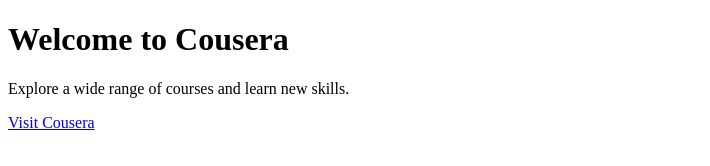
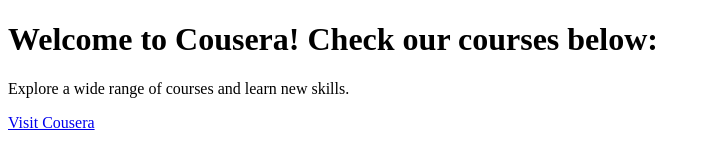
Before and after one commit to ferdaramos/coursera-html, a plain HTML site: page site/index.html in a window 1280 px wide. Shown: the whole page, without its empty margins (0-710 px from the left). Drawn offline with Linux system fonts and the light colour scheme.

Commit message:
Phrase added

```diff
--- a/site/index.html
+++ b/site/index.html
@@ -6,7 +6,7 @@
     <title>Cousera</title>
 </head>
 <body>
-    <h1>Welcome to Cousera</h1>
+    <h1>Welcome to Cousera! Check our courses below:</h1>
     <p>Explore a wide range of courses and learn new skills.</p>
     <a href="https://www.coursera.org">Visit Cousera</a>
 </html>
```
